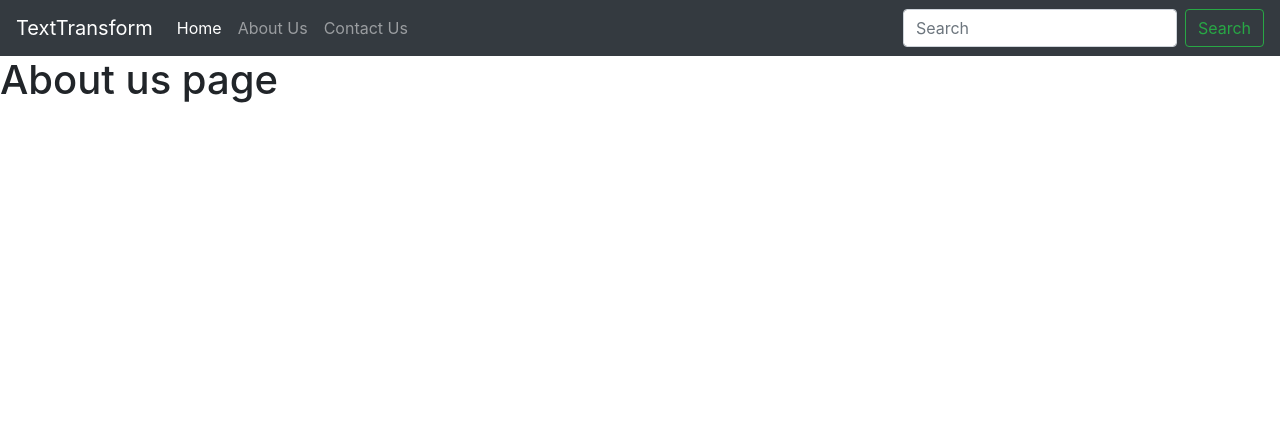
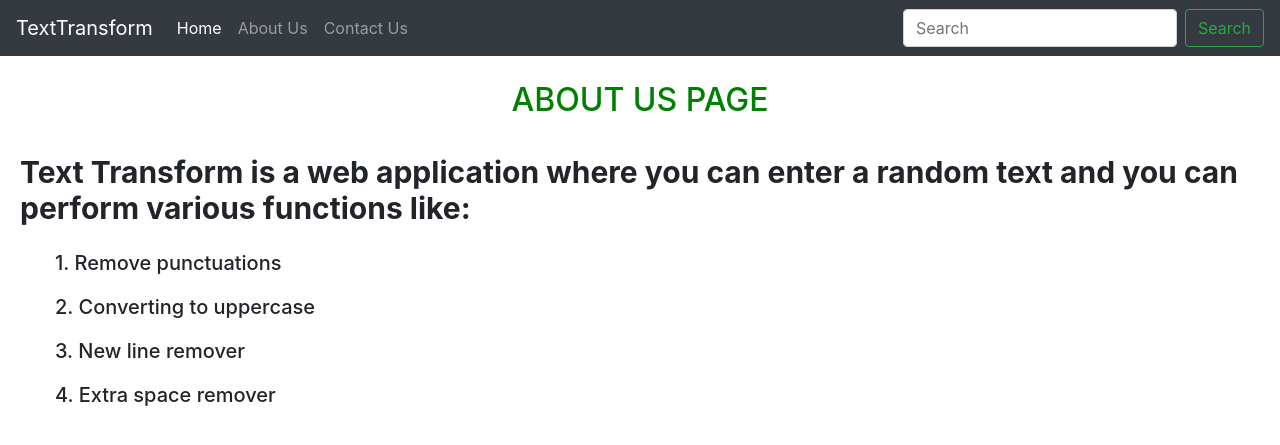
Before and after one commit to AshutoshRajGupta/Text-Transform, a Django app: page /about/ in a window 1280 px wide. Shown: the top 445 px of the page. Run offline with Django 4.2, Linux system fonts and the light colour scheme; some libraries are stand-ins or nearby versions.

Commit message:
updated about page

```diff
--- a/templates/about.html
+++ b/templates/about.html
@@ -9,6 +9,29 @@
     <link rel="stylesheet" href="https://stackpath.bootstrapcdn.com/bootstrap/4.2.1/css/bootstrap.min.css" integrity="sha384-GJzZqFGwb1QTTN6wy59ffF1BuGJpLSa9DkKMp0DgiMDm4iYMj70gZWKYbI706tWS" crossorigin="anonymous">
 
     <title>Text Transforms</title>
+
+    <style>
+      h2{ text-align:center;
+           color:green;
+           text-transform:uppercase;
+           padding:15px;
+           margin:10px;
+           }
+
+      h5{
+          text-transform:none;
+          padding:5px;
+          text-indent:40px;
+          margin:10px;
+          }
+
+      h4{
+         padding:10px;
+         margin:10px 10px;
+         font-weight:bold;
+         font-size:30px;
+         }
+    </style>
   </head>
   <body>
 <nav class="navbar navbar-expand-lg navbar-dark bg-dark">
@@ -22,7 +45,7 @@
         <a class="nav-link" href="/">Home <span class="sr-only">(current)</span></a>
       </li>
       <li class="nav-item">
-        <a class="nav-link" href="/">About Us</a>
+        <a class="nav-link" href="#">About Us</a>
       </li>
       <li class="nav-item">
         <a class="nav-link" href="form">Contact Us</a>
@@ -37,7 +60,12 @@
 </nav>
 
   <div>
-      <h1>About us page</h1>
+      <h2 class="head_text">About us page</h2>
+      <h4 id="text">Text Transform is a web application where you can enter a random text and you can perform various functions like:</h4>
+    <h5 class="fun_text">1. Remove punctuations</h5>
+    <h5 class="fun_text">2. Converting to uppercase</h5>
+    <h5 class="fun_text">3. New line remover</h5>
+    <h5 class="fun_text">4. Extra space remover</h5>
   </div>
   </body>
 </html>
```
